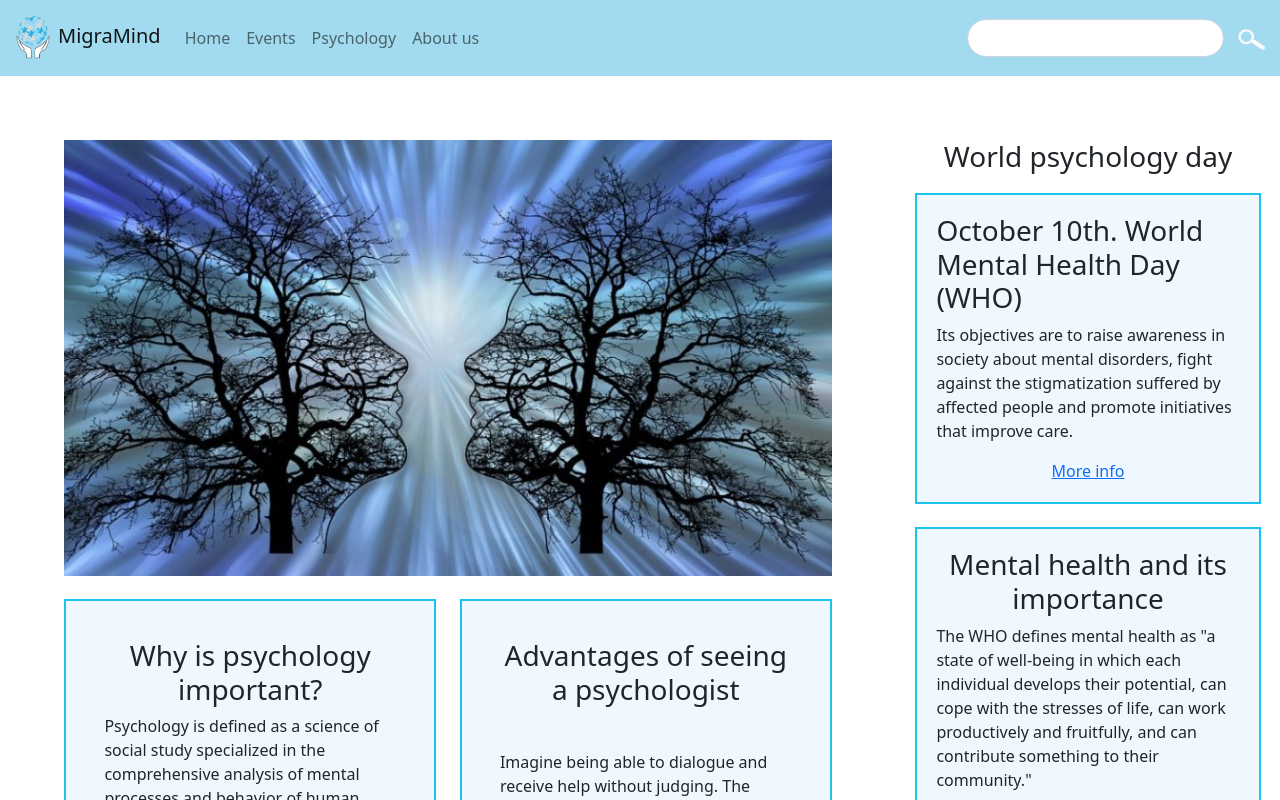
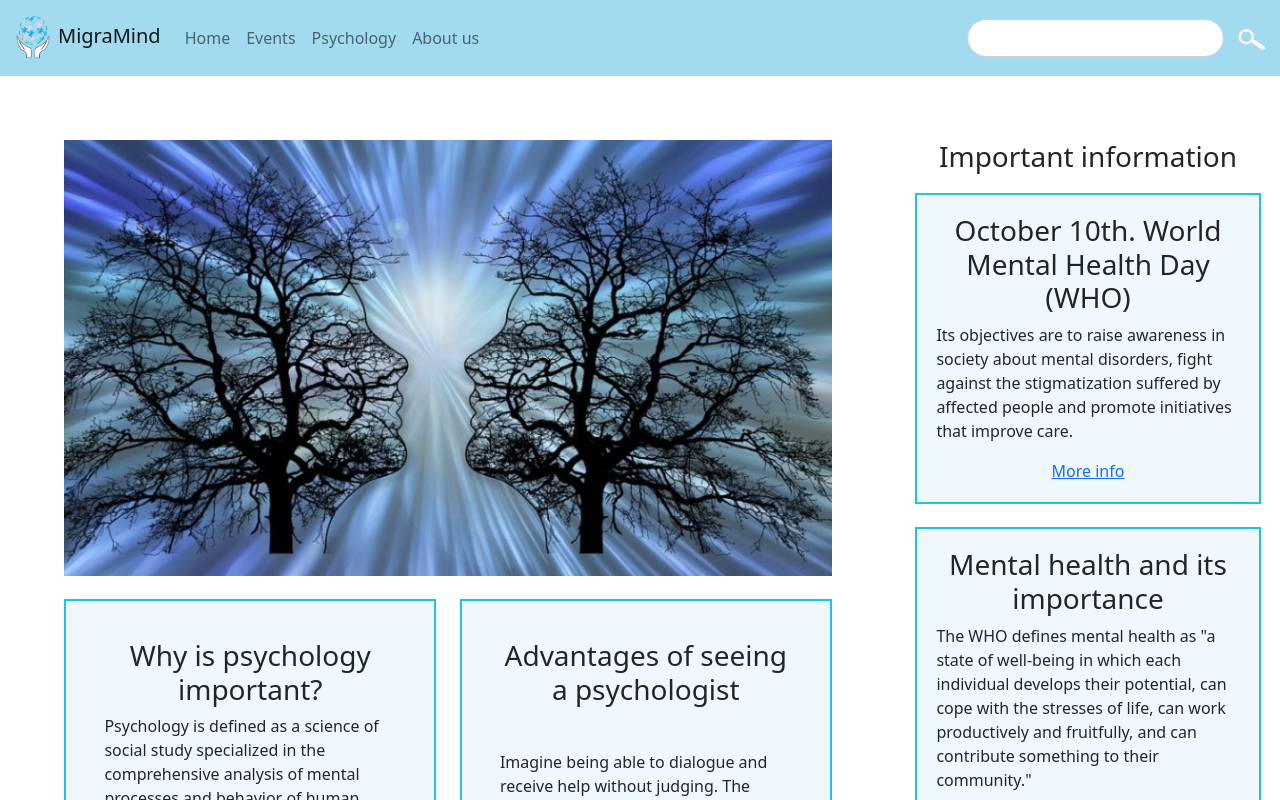
Before and after one commit to amandamov/psychosocial-resources-fe, a React (Create React App) app in the folder psychosocial-resources/: page /psychology in a window 1280 px wide. Shown: the top 800 px of the page. Built offline with nearby package versions, Linux system fonts and the light colour scheme.

Commit message:
center titul

```diff
--- a/psychosocial-resources/src/routes/psychology/Psychology.js
+++ b/psychosocial-resources/src/routes/psychology/Psychology.js
@@ -21,9 +21,9 @@ const Psychology = () => {
                     </div>
                 </main>
                 <div className="sidebar">
-                    <h3 align="center">World psychology day</h3>
+                    <h3 align="center">Important information</h3>
                     <div className='card-side'>
-                        <h3>October 10th. World Mental Health Day (WHO)</h3>
+                        <h3 align="center">October 10th. World Mental Health Day (WHO)</h3>
                         <p>Its objectives are to raise awareness in society about mental disorders, fight against the stigmatization suffered by affected people and promote initiatives that improve care.</p>
                         <a target="blank" href='https://www.aquinoscuidamos.org/2021/09/18/guia-autocuidado/#:~:text=Actividades%20como%20cantar%2C%20bailar%2C%20tocar,y%20mejoran%20nuestra%20salud%20mental.'>More info</a>
                     </div>
```
